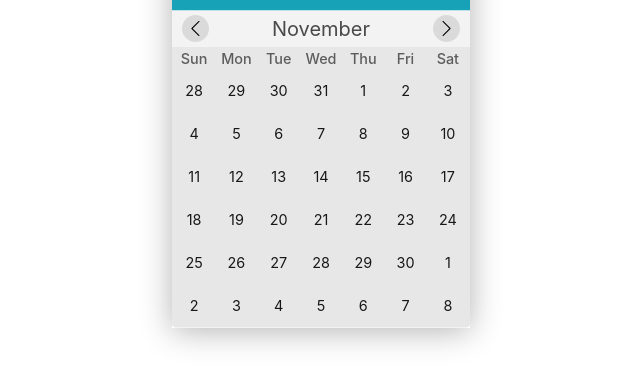
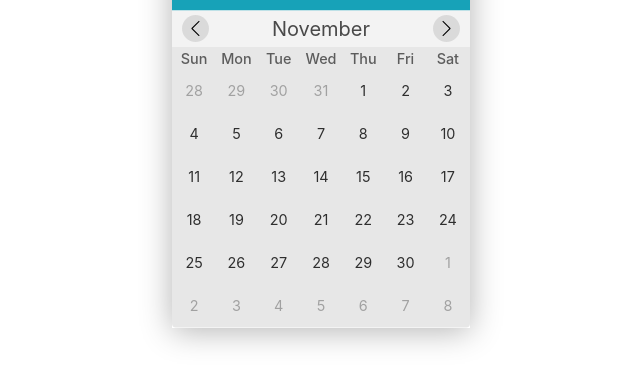
Before and after one commit to nitudeka/date_picker, a React (Create React App) app: page / in a window 1280 px wide. Shown: the part 287-663 px from the top of the page, without its empty margins (319-959 px from the left). Built offline with nearby package versions, Linux system fonts and the light colour scheme.

Commit message:
styled active days

```diff
--- a/package.json
+++ b/package.json
@@ -8,6 +8,7 @@
     "react-scripts": "2.1.1"
   },
   "scripts": {
+    "watch:sass": "node-sass-chokidar ./src/main.scss ./src/index.css -w",
     "start": "react-scripts start",
     "build": "react-scripts build",
     "test": "react-scripts test",
@@ -21,5 +22,8 @@
     "not dead",
     "not ie <= 11",
     "not op_mini all"
-  ]
+  ],
+  "devDependencies": {
+    "node-sass-chokidar": "^1.3.4"
+  }
 }
--- a/src/index.css
+++ b/src/index.css
@@ -92,10 +92,12 @@ body {
   font-size: 1.44rem;
   width: 14.285714285714286%;
   padding: 12px 0;
-  color: rgba(0, 0, 0, 0.9);
+  color: rgba(0, 0, 0, 0.3);
   border-radius: 3px;
   transition: all .5s;
   cursor: pointer; }
-  .picker__day:hover {
-    border-radius: 50%;
-    background-color: #c4c4c4; }
+  .picker__day--active {
+    color: rgba(0, 0, 0, 0.8); }
+    .picker__day--active:hover {
+      border-radius: 50%;
+      background-color: #c4c4c4; }
--- a/src/main.scss
+++ b/src/main.scss
@@ -120,14 +120,18 @@ body {
     font-size: 1.44rem;
     width: 14.285714285714286%;
     padding: 12px 0;
-    color: rgba(0,0,0,.9);
+    color: rgba(0,0,0,.3);
     border-radius: 3px;
     transition: all .5s;
     cursor: pointer;
 
-    &:hover {
-      border-radius: 50%;
-      background-color: #c4c4c4;
+    &--active {
+      color: rgba(0,0,0,.8);
+
+      &:hover {
+        border-radius: 50%;
+        background-color: #c4c4c4;
+      }
     }
   }
 }
```
Also changed, not shown: 1 other file (tests, documents, lock files or other folders).
